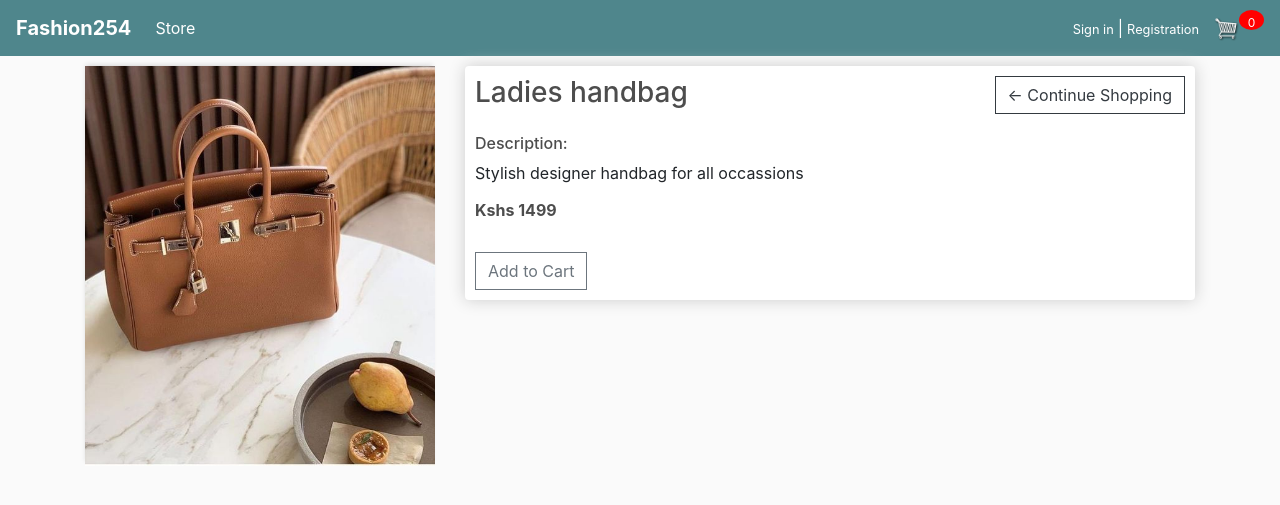
After one commit to msyoki/onlinestore, a Django app: page /product/1/ in a window 1280 px wide. The commit adds this page. Shown: the top 505 px of the page. Run offline with Django 3.2, Linux system fonts and the light colour scheme; data comes from the database, SQL or seed files in the repository; both versions use the stored data as it was after the commit; some libraries are stand-ins or nearby versions.

Commit message:
add updates

```diff
--- a/static/css/main.css
+++ b/static/css/main.css
@@ -12,16 +12,15 @@ h1,h2,h3,h4,h5,h6{
 	border-radius: 4px;
 	padding: 10px;
 
-
 }
 
 
 .thumbnail{
 	width: 100%;
-	height: 250px;
+	height: 280px;
 	-webkit-box-shadow: -1px -3px 5px -2px rgba(214,214,214,1);
     -moz-box-shadow: -1px -3px 5px -2px rgba(214,214,214,1);
-    box-shadow: -1px -3px 5px -2px rgba(214,214,214,1);
+	box-shadow: -1px -3px 5px -2px rgba(214,214,214,1);
 }
 /*
 .product{
@@ -43,13 +42,13 @@ h1,h2,h3,h4,h5,h6{
 	text-align: center;
 	color:#fff;
 	background-color: red;
-	width: 20px;
-	height: 25px;
+	width: 25px;
+	height: 20px;
 	border-radius: 50%;
-	font-size: 14px;
+	font-size: 12px;
 }
 
-.col-lg-4, .col-lg-6, .col-lg-8, .col-lg-12{
+.col-lg-2, .col-lg-3, .col-lg-4, .col-lg-6, .col-lg-8, .col-lg-12 , .col-lg-10{
 	margin-top: 10px;
 }
 
--- /dev/null
+++ b/static/js/script.js
@@ -0,0 +1,40 @@
+var updateBtns=document.getElementsByClassName('update-cart')
+
+for(var i=0;i<updateBtns.length; i++){
+    updateBtns[i].addEventListener('click', function(){
+        var productId=this.dataset.product
+        var action=this.dataset.action
+        console.log('productId:',productId, 'action:',action)
+        console.log("USER:",user)
+
+        if (user === 'AnonymousUser'){
+            console.log('User is not authenticate');
+        }else {
+            updateUserOrder(productId, action)
+        }
+
+    })
+
+}
+
+function updateUserOrder(productId, action){
+    console.log('User is logged in ,sending data ...')
+
+    var url = '/update_item/'
+
+    fetch(url, {
+        method:'POST',
+        headers:{
+            'Content=Type':'application/json',
+            'X-CSRFToken':csrftoken,
+        },
+        body:JSON.stringify({'productId:':productId,'action:':action})
+
+    })
+    .then((response) =>{
+        return response.json()
+    })
+    .then((data)=>{
+        console.log('data:',data)
+    })
+}
--- a/store/models.py
+++ b/store/models.py
@@ -13,9 +13,11 @@ class Customer(models.Model):
 
 class Product(models.Model):
     name=models.CharField(max_length=200, null=True)
-    price=models.FloatField()
+    description=models.TextField(max_length=400, null=True)
+    price=models.IntegerField()
     digital=models.BooleanField(default=False, null=True, blank=False)
     image=models.ImageField( null=True, blank=True)
+    category=models.CharField(max_length=200, null=True)
 
     def __str__(self):
         return self.name
@@ -57,6 +59,7 @@ class OrderItem(models.Model):
     quantity=models.IntegerField(default=0, blank=True, null=True)
     date_added=models.DateField(auto_now_add=True)
 
+
     @property
     def get_total(self):
         total=self.product.price * self.quantity
--- a/store/templates/store/cart.html
+++ b/store/templates/store/cart.html
@@ -15,7 +15,7 @@
                 <table class="table">
                     <tr>
                         <th><h5>Items: <strong>{{ order.get_cart_items }}</strong></h5></th>
-                        <th><h5>Total: <strong>Kshs.{{order.get_cart_total | floatformat:2 |intcomma }}</strong></h5></th>
+                        <th><h5>Total: <strong> KSh {{order.get_cart_total |intcomma }}</strong></h5></th>
                         <th>
                             <a style="float: right ;margin: 5px;" class="btn btn-success"  href="{% url 'checkout' %}">Checkout</a>
                         </th>
@@ -38,7 +38,7 @@
                 <div class="cart-row">
                     <div style="flex:2"><img class="row-image" src="{{ item.product.imageURL }}" alt=""></div>
                     <div style="flex:2"><p>{{ item.product.name }}</p></div>
-                    <div style="flex:1"><p>Kshs.{{ item.product.price | floatformat:2 |intcomma }}</p></div>
+                    <div style="flex:1"><p> KSh {{ item.product.price |intcomma }}</p></div>
                     <div style="flex:1">
                         <p class="quantity">{{ item.quantity}}</p>
                         <div class="quantity">
@@ -48,7 +48,7 @@
                         </div>
 
                     </div>
-                    <div style="flex:1">Kshs.{{item.get_total| floatformat:2 |intcomma}}</div>
+                    <div style="flex:1"> KSh {{item.get_total | intcomma}}</div>
                 </div>
                 {% endfor %}
             </div>
--- a/store/templates/store/checkout.html
+++ b/store/templates/store/checkout.html
@@ -55,12 +55,12 @@
                 <div class="cart-row">
                     <div style="flex:2"><img class="row-image" src="{{ item.product.imageURL }}"></div>
                     <div style="flex:2"><p>{{ item.product.name }}</p></div>
-                    <div style="flex:1"><p>Kshs.{{ item.product.price |intcomma }}</p></div>
-                    <div style="flex:1"><p>x{{item.quantity}}</p></div>
+                    <div style="flex:1"><p>KSh {{ item.product.price |intcomma }}</p></div>
+                    <div style="flex:1" class="ml-1"><p>x{{item.quantity}}</p></div>
                 </div>
                 {% endfor %}
                 <h5>Items:   {{ order.get_cart_items }}</h5>
-                <h5>Total:   Kshs.{{order.get_cart_total | floatformat:2 |intcomma }}</h5>
+                <h5>Total:   KSh {{order.get_cart_total |intcomma }}</h5>
             </div>
 
         </div>
--- a/store/templates/store/main.html
+++ b/store/templates/store/main.html
@@ -3,12 +3,33 @@
 <html lang="en">
 <head>
 
-    <title> Drip254</title>
+    <title> Home-Fashion254</title>
     <link rel="stylesheet" href="https://maxcdn.bootstrapcdn.com/bootstrap/4.0.0/css/bootstrap.min.css" integrity="sha384-Gn5384xqQ1aoWXA+058RXPxPg6fy4IWvTNh0E263XmFcJlSAwiGgFAW/dAiS6JXm" crossorigin="anonymous">
     <link rel="stylesheet" href="{% static 'css/main.css' %}">
     <link rel="stylesheet" href="https://use.fontawesome.com/releases/v5.0.7/css/all.css">
     <meta charset="UTF-8">
     <meta name="viewport" content="width=device-width, initial-scale=1.0">
+    <script type="text/javascript">
+        var user='{{request.user}}'
+        function getToken(name) {
+            var cookieValue = null;
+            if (document.cookie && document.cookie!==''){
+                var cookie = document.cookie.split(';')
+                for (var i =0; i<cookies.length;i++) {
+                    varcookie[i].trim();
+                    // Does this cookie sting begin with thw name we want?
+                    if (cookie.substring(0, name.length + 1) === (name +'=')){
+                        cookieValue = decodeURIComponent(cookie.substring(name.length + 1));
+                        break;
+
+
+                    }
+                }
+            }
+            return cookieValue;
+        }
+        var csrftoken = getCookie('csrftoken');
+    </script>
 </head>
 <body>
     <nav class="navbar navbar-expand-lg navbar-dark bg-dark">
@@ -23,12 +44,20 @@
                 <a class="nav-link" href="{% url 'store' %}">Store <span class="sr-only">(current)</span></a>
                 </li>
             </ul>
-            <div class="form-inline my-2 my-lg-0">
-                <a href="" class="btn btn-warning">login</a>
+
+            <div class="form-inline my-2 my-lg-0" style="color:white">
+                {% if user.is_authenticated %}
+                <a href="" class="mr-1" style="color: white;text-decoration:none"><small>Sign out </small> </a>
+                {% else %}
+                <a href="" class="mr-1" style="color: white;text-decoration:none"><small>Sign in </small> </a>
+                    |
+                <a href="" class="ml-1" style="color: white;text-decoration:none"> <small>Registration </small> </a>
+                {% endif %}
                 <a href="{% url 'cart' %}">
                     <img id='cart-icon' src="{% static 'images/cart.png' %}" alt="">
                 </a>
-                <p id="cart-total">0</p>
+                <p id="cart-total"class=" p-1">0</p>
+
             </div>
         </div>
     </nav>
@@ -39,5 +68,6 @@
     <script src="https://code.jquery.com/jquery-3.2.1.slim.min.js" integrity="sha384-KJ3o2DKtIkvYIK3UENzmM7KCkRr/rE9/Qpg6aAZGJwFDMVNA/GpGFF93hXpG5KkN" crossorigin="anonymous"></script>
     <script src="https://cdnjs.cloudflare.com/ajax/libs/popper.js/1.12.9/umd/popper.min.js" integrity="sha384-ApNbgh9B+Y1QKtv3Rn7W3mgPxhU9K/ScQsAP7hUibX39j7fakFPskvXusvfa0b4Q" crossorigin="anonymous"></script>
     <script src="https://maxcdn.bootstrapcdn.com/bootstrap/4.0.0/js/bootstrap.min.js" integrity="sha384-JZR6Spejh4U02d8jOt6vLEHfe/JQGiRRSQQxSfFWpi1MquVdAyjUar5+76PVCmYl" crossorigin="anonymous"></script>
+    <script src="{% static 'js/script.js' %}"></script>
 </body>
 </html>
--- /dev/null
+++ b/store/templates/store/product.html
@@ -0,0 +1,25 @@
+{% extends 'store/main.html' %}
+{% load static %}
+{% load humanizelib %}
+
+{% block content %}
+    <div class="row">
+        <div class="col-lg-4 ">
+            <img class="thumbnail" src="{{ product.imageURL }}" alt="thumbnail" style="height: 400px;">
+        </div>
+        <div class="col-lg-8">
+            <div class="box-element">
+
+                <div>
+                    <a style="display: inline-block; float:right;" class="btn btn-outline-dark" href="{% url 'store' %}">&#x2190; Continue Shopping</a>
+                    <h3>{{product.name }}</h3>
+                    <h6 class="mt-4">Description:</h6>
+                    <p >{{ product.description }}</p>
+                    <h6 class="font-weight-bold mt-1">Kshs {{product.price |intcomma }}</h6>
+                    <br>
+                </div>
+                <button data-product="{{ product.id }}" data-action="add" class="btn btn-outline-secondary add-btn update-cart">Add to Cart</button>
+            </div>
+        </div>
+    </div>
+{%  endblock %}
--- a/store/urls.py
+++ b/store/urls.py
@@ -5,5 +5,7 @@ from . import views
 urlpatterns=[
     path('',views.store, name='store'),
     path('cart/',views.cart, name='cart'),
-    path('checkout/',views.checkout, name='checkout')
+    path('checkout/',views.checkout, name='checkout'),
+    path('product/<int:pk>/',views.productDetails, name='product-details'),
+    path('update_item/', views.updateItem, name='update_item')
 ]
--- a/store/views.py
+++ b/store/views.py
@@ -1,5 +1,6 @@
 from django.shortcuts import render
 from .models import *
+from django.http import JsonResponse
 
 # Create your views here.
 def store(request):
@@ -14,7 +15,7 @@ def cart(request):
         items= order.orderitem_set.all()
     else:
         items=[]
-        order={'get_cart_total':0,'get_cart_items':0}
+        order={'get_cart_total':0,'get_cart_items':0} #Incase no user is logged in cart total and cart items are zero
 
     context={'items':items, 'order':order}
     return render(request,'store/cart.html', context)
@@ -31,3 +32,13 @@ def checkout(request):
 
     context={'items':items, 'order':order}
     return render(request,'store/checkout.html', context)
+
+
+def productDetails(request,pk):
+    product=Product.objects.get(id=pk)
+    context={'product':product}
+    return render(request,'store/product.html',context)
+
+
+def updateItem(request):
+    return JsonResponse('Item was added', safe=False)
```
Also changed, not shown: store/templates/store/store.html (+46 -31 lines), db.sqlite3, store/migrations/0003_auto_20201216_1230.py (added), store/migrations/0004_product_description.py (added), store/migrations/0005_auto_20201216_2130.py (added), store/migrations/0006_auto_20201216_2131.py (added), store/migrations/0007_auto_20201216_2146.py (added), store/migrations/0008_product_category.py (added), 2 other files.
